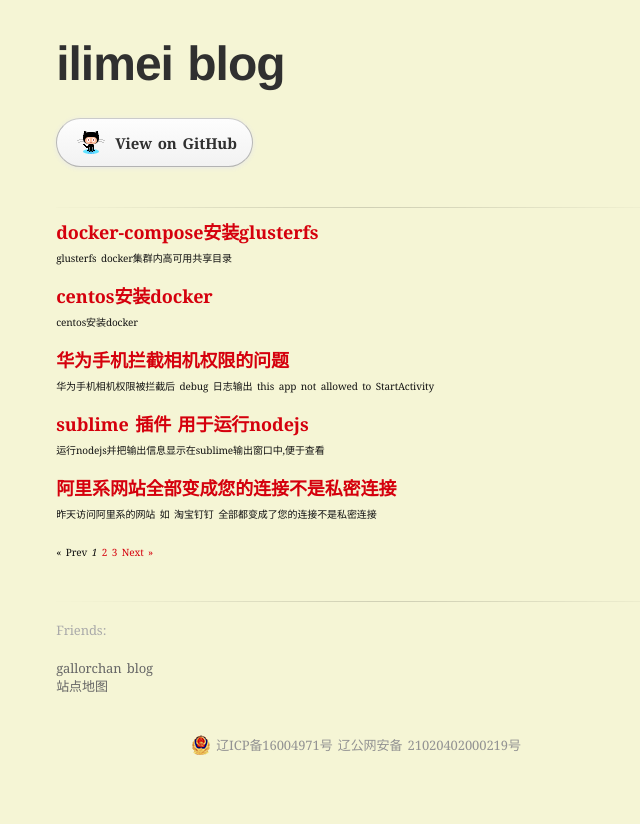
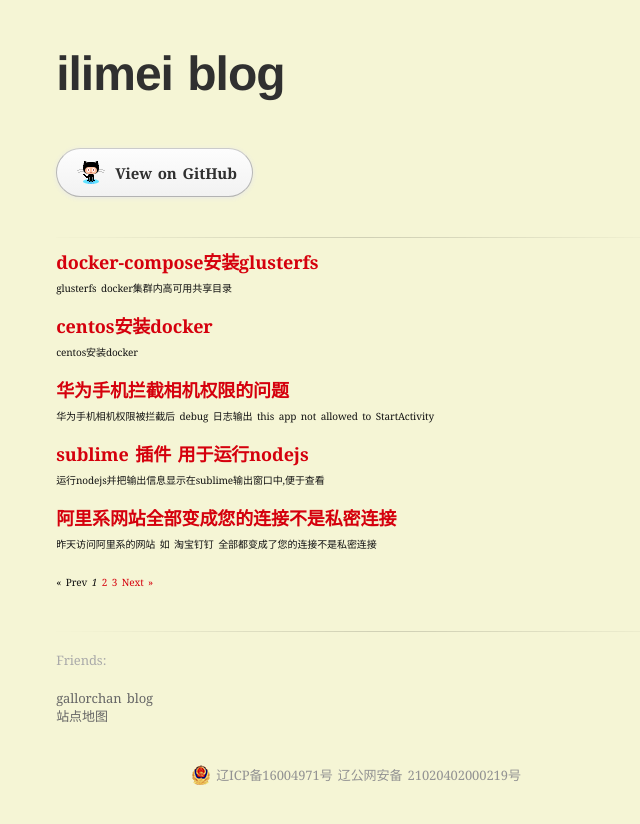
Before and after one commit to ilimei/ilimei.github.io, a Jekyll site: the page built from index.html, in a window 1280 px wide. Shown: the top 824 px of the page, without its empty margins (261-901 px from the left). Built offline with Jekyll 4.4.1, drawn with Linux system fonts in a browser that asks for light colours; the list of posts is cut into pages by our own code; comment, search, counter and statistics services are not loaded.

Commit message:
修改样式

```diff
--- a/stylesheets/stylesheet.css
+++ b/stylesheets/stylesheet.css
@@ -101,6 +101,10 @@
 .inner {
   width: 620px;
   margin: 0 auto;
+}
+
+.inner h1{
+  margin: 10px 0 20px 0;
 }
 
 #container .inner img {
```
